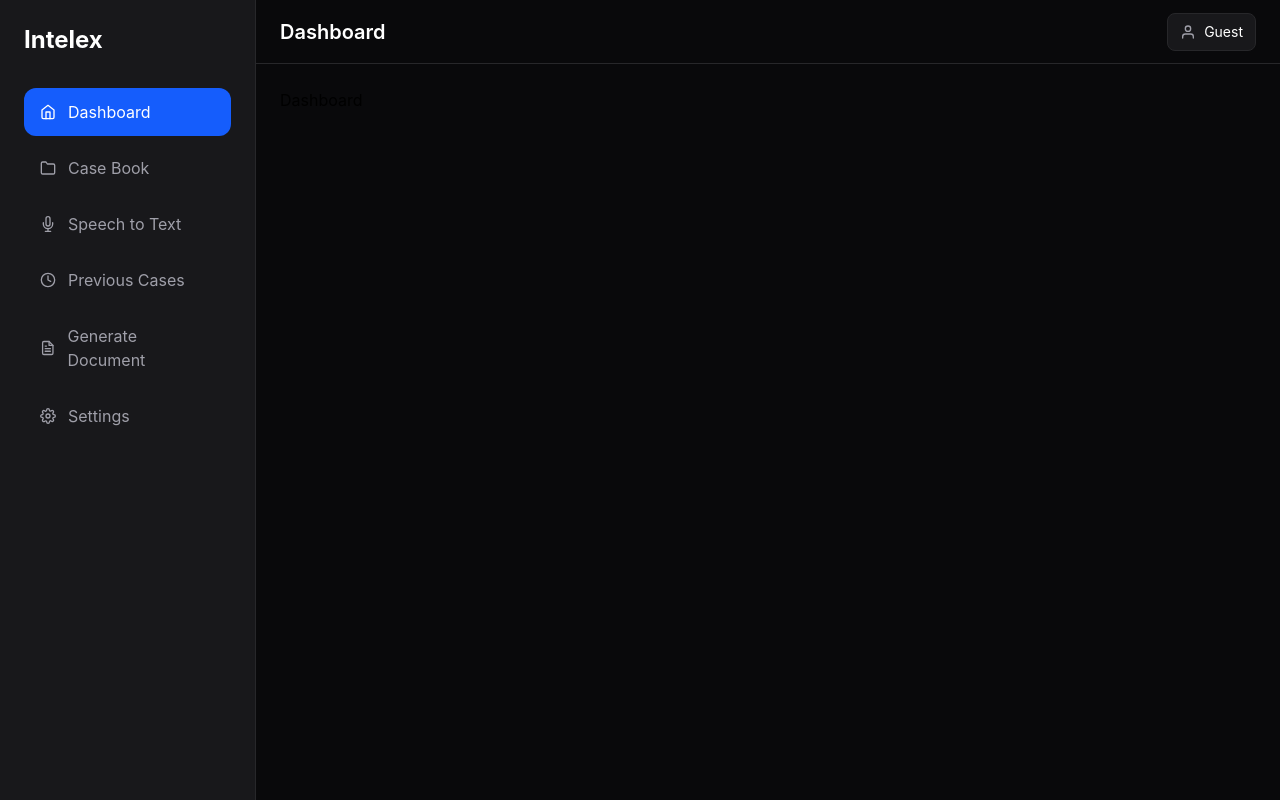
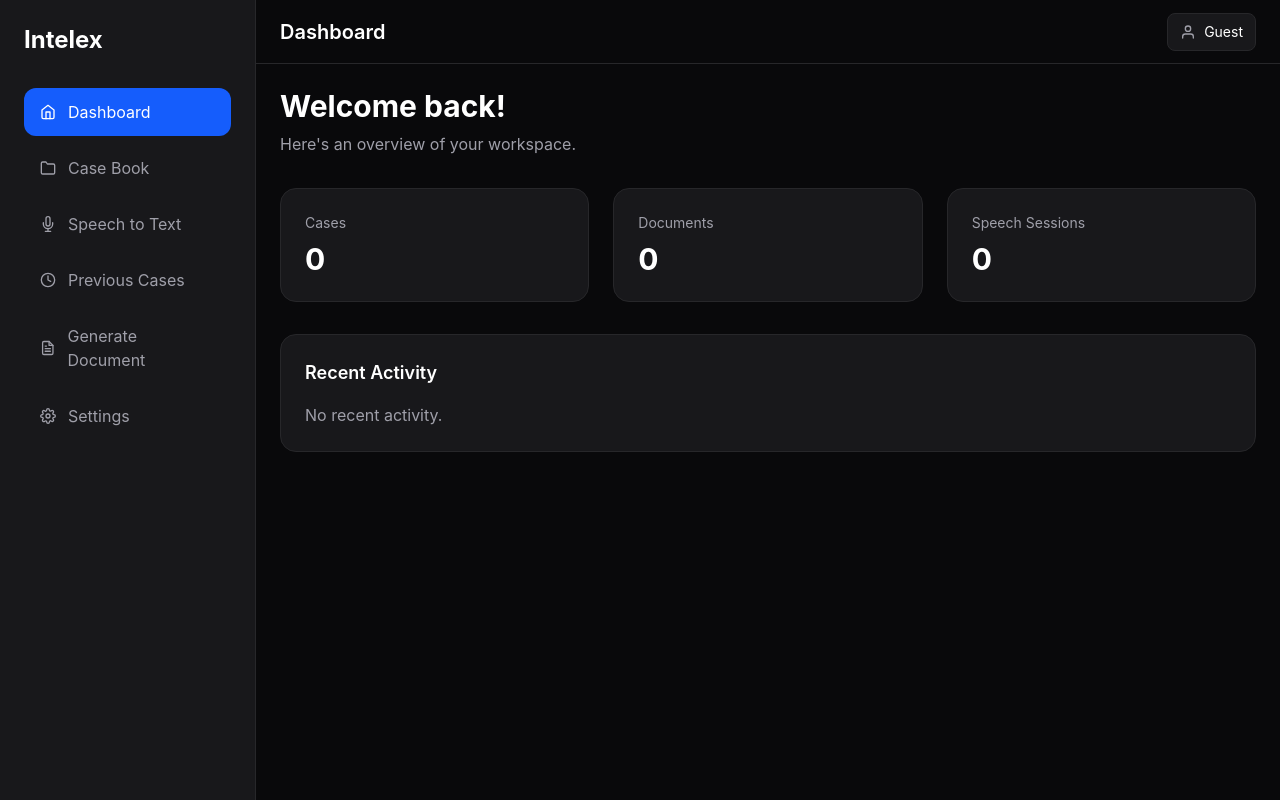
Before and after one commit to hassan-frq/Intelex, a React app in the folder frontend/: page /dashboard in a window 1280 px wide. Built offline with nearby package versions, Linux system fonts and the light colour scheme; the HTML template or start-up script is replaced by a standard one.

Commit message:
Dashboard Overview with resuable dashboard components

```diff
--- /dev/null
+++ b/frontend/src/components/dashboard/ActivityCard/ActivityCard.jsx
@@ -0,0 +1,15 @@
+function ActivityCard() {
+  return (
+    <div className="rounded-2xl border border-zinc-800 bg-zinc-900 p-6">
+      <h2 className="mb-4 text-lg font-semibold text-white">
+        Recent Activity
+      </h2>
+
+      <p className="text-zinc-400">
+        No recent activity.
+      </p>
+    </div>
+  );
+}
+
+export default ActivityCard;
--- /dev/null
+++ b/frontend/src/components/dashboard/StatCard/StatCard.jsx
@@ -0,0 +1,10 @@
+function StatCard({ title, value }) {
+  return (
+    <div className="rounded-2xl border border-zinc-800 bg-zinc-900 p-6">
+      <p className="text-sm text-zinc-400">{title}</p>
+      <h2 className="mt-2 text-3xl font-bold text-white">{value}</h2>
+    </div>
+  );
+}
+
+export default StatCard;
--- a/frontend/src/pages/Dashboard/Dashboard.jsx
+++ b/frontend/src/pages/Dashboard/Dashboard.jsx
@@ -1,5 +1,30 @@
+import StatCard from "../../components/dashboard/StatCard/StatCard";
+import ActivityCard from "../../components/dashboard/ActivityCard/ActivityCard";
+
 function Dashboard() {
-  return <h1>Dashboard</h1>;
+  return (
+    <div className="space-y-8">
+      {/* Welcome */}
+      <div>
+        <h1 className="text-3xl font-bold text-white">
+          Welcome back!
+        </h1>
+        <p className="mt-2 text-zinc-400">
+          Here's an overview of your workspace.
+        </p>
+      </div>
+
+      {/* Statistics */}
+      <div className="grid gap-6 md:grid-cols-3">
+        <StatCard title="Cases" value="0" />
+        <StatCard title="Documents" value="0" />
+        <StatCard title="Speech Sessions" value="0" />
+      </div>
+
+      {/* Recent Activity */}
+      <ActivityCard />
+    </div>
+  );
 }
 
 export default Dashboard;
```
